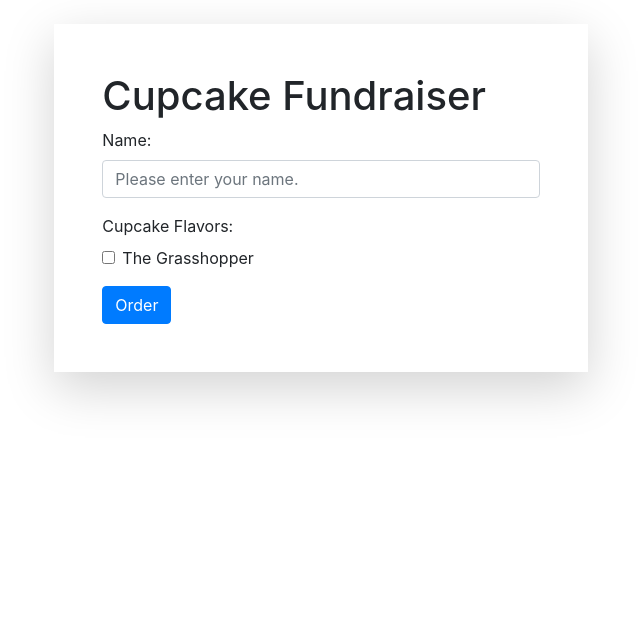
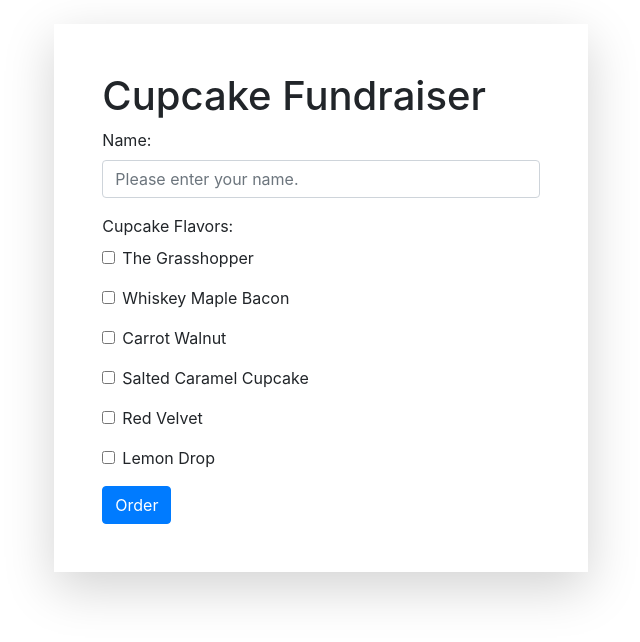
Before and after one commit to veramankong/cupcakes, a PHP site: page / in a window 1280 px wide. Shown: the top 642 px of the page, without its empty margins (319-959 px from the left). Run offline with PHP 8.4, Linux system fonts and the light colour scheme.

Commit message:
added associative array and checkboxes

```diff
--- a/index.php
+++ b/index.php
@@ -28,13 +28,26 @@
 
         <!--flavor checkboxes-->
         <label>Cupcake Flavors:</label>
+        <?php
 
+        //create associative array of flavors
+        $flavors = [
+            'grasshopper' => 'The Grasshopper',
+            'maple' => 'Whiskey Maple Bacon',
+            'carrot' => 'Carrot Walnut',
+            'caramel' => 'Salted Caramel Cupcake',
+            'velvet' => 'Red Velvet',
+            'lemon' => 'Lemon Drop'
+        ];
 
-
-        <div class="form-group form-check">
-            <input type="checkbox" class="form-check-input" value="grasshopper" id="grasshopper"/>
-            <label for="grasshopper" class="form-check-label">The Grasshopper</label>
-        </div>
+        //create checkboxes for flavors
+        foreach ($flavors as $flavor => $description) {
+            echo '<div class="form-group form-check">
+            <input type="checkbox" class="form-check-input" value=" . $flavor . " id=" . $flavor . "/>
+            <label for=" . $flavor . " class="form-check-label">'. $description . '</label>
+        </div>';
+        }
+        ?>
 
         <!--submit button-->
         <button type="submit" class="btn btn-primary">Order</button>
```
